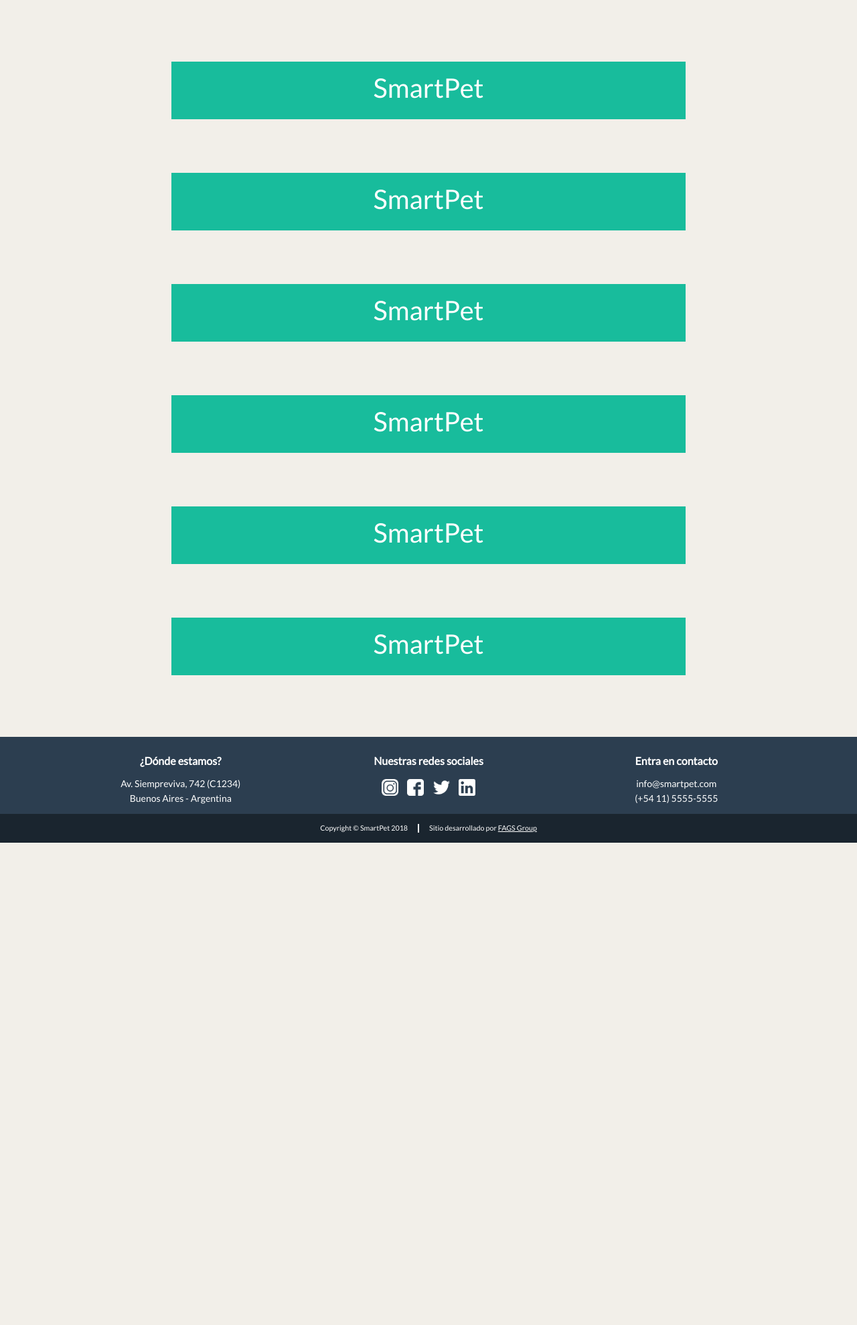
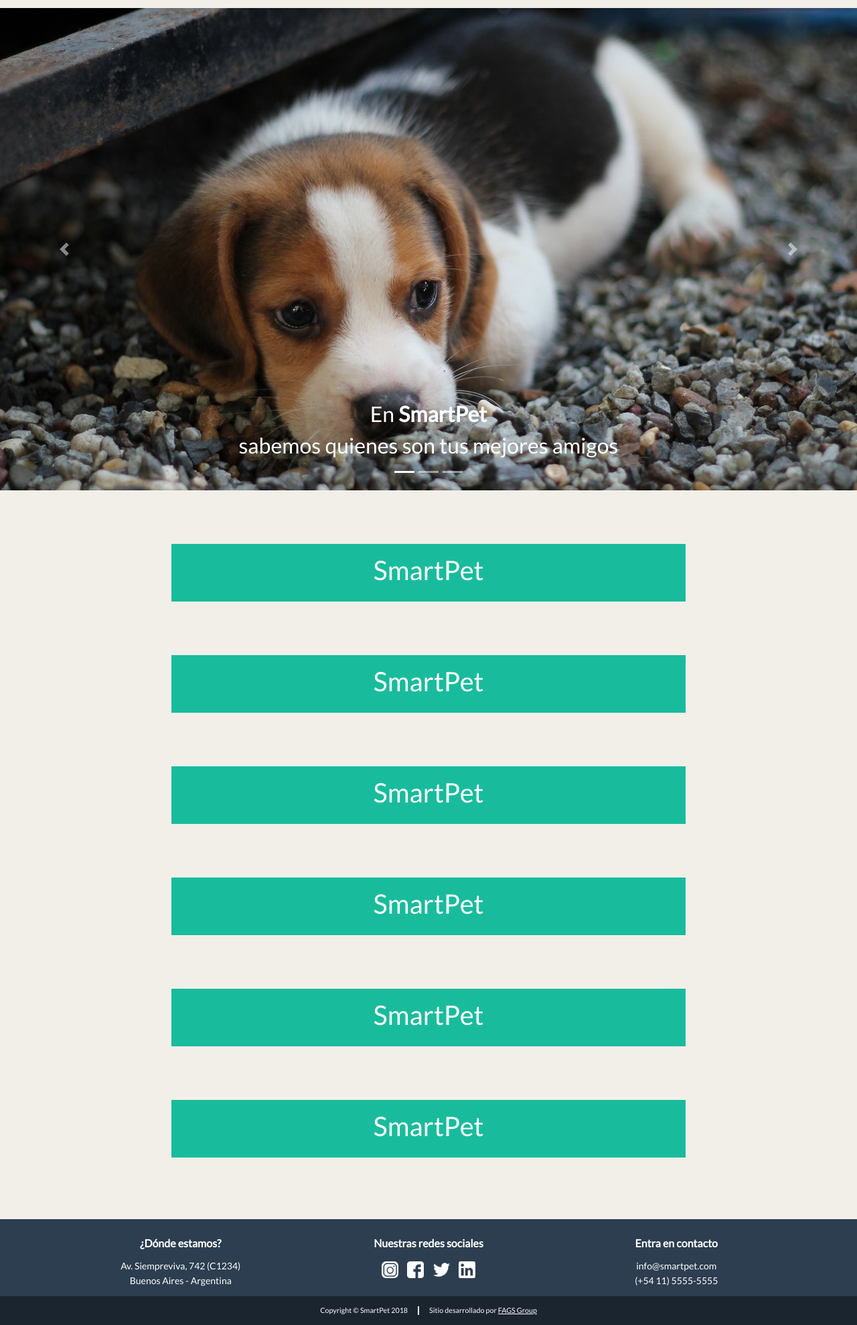
Before and after one commit to esmowin/dh-trabajo-integrador, a PHP site: page /home.php in a window 1280 px wide. Shown: the part 110-2088 px from the top of the page at 67% size. Before the commit the page ends 1368 px from the top, so only its background shows below. Run offline with PHP 8.4, Linux system fonts and the light colour scheme; some libraries are stand-ins or nearby versions.

Commit message:
Se agrego carousel con imagenes, se modifico nombre categorias header

```diff
--- a/header.php
+++ b/header.php
@@ -73,11 +73,11 @@
           <span>Todas las categorías</span>
         </li>
         <ul class="menu-categorias-mobile hidden">
-          <li><a href="#">Categoría 1</a></li>
-          <li><a href="#">Categoría 2</a></li>
-          <li><a href="#">Categoría 3</a></li>
-          <li><a href="#">Categoría 4</a></li>
-          <li><a href="#">Categoría 5</a></li>
+          <li><a href="#">Perro</a></li>
+          <li><a href="#">Gato</a></li>
+          <li><a href="#">Peces</a></li>
+          <li><a href="#">Otros Animales</a></li>
+          <li><a href="#">Alimento para Mascotas</a></li>
         </ul>
 
       </div>
@@ -113,11 +113,11 @@
         <img class="cruz-cat hidden" src="images/cruz-blanca.png" alt="">
       </li>
       <ul class="menu-categorias hidden">
-        <li><a href="#">Categoría 1</a></li>
-        <li><a href="#">Categoría 2</a></li>
-        <li><a href="#">Categoría 3</a></li>
-        <li><a href="#">Categoría 4</a></li>
-        <li><a href="#">Categoría 5</a></li>
+        <li><a href="#">Perro</a></li>
+        <li><a href="#">Gato</a></li>
+        <li><a href="#">Peces</a></li>
+        <li><a href="#">Otros Animales</a></li>
+        <li><a href="#">Alimento para Mascotas</a></li>
       </ul>
     </ul>
 
--- a/home.php
+++ b/home.php
@@ -24,6 +24,48 @@
     <div class="container-principal">
 
       <div class="container-secundario">
+        <!-- Bootstrap Carousel STARTS -->
+        <div id="carouselExampleIndicators" class="carousel slide" data-ride="carousel">
+          <ol class="carousel-indicators">
+            <li data-target="#carouselExampleIndicators" data-slide-to="0" class="active"></li>
+            <li data-target="#carouselExampleIndicators" data-slide-to="1"></li>
+            <li data-target="#carouselExampleIndicators" data-slide-to="2"></li>
+          </ol>
+          <div class="carousel-inner">
+            <div class="carousel-item active">
+              <img class="d-block w-100" src="images/perro.jpeg" alt="First slide">
+              <div class="carousel-caption d-none d-md-block">
+                  <h2>En <strong>SmartPet</strong></h2>
+                  <h2>sabemos quienes son tus mejores amigos</h2>
+              </div>
+            </div>
+            <div class="carousel-item">
+              <img class="d-block w-100" src="images/gato.jpeg" alt="Second slide">
+              <div class="carousel-caption d-none d-md-block">
+                  <h2>Es por esto que los queremos</h2>
+                  <h2><strong>cuidar</strong> como si fueran nuestros hijos</h2>
+              </div>
+            </div>
+            <div class="carousel-item">
+              <img class="d-block w-100" src="images/hamster.jpg" alt="Third slide">
+              <div class="carousel-caption d-none d-md-block">
+                  <h2>Brindandoles la <strong>mejor</strong></h2>
+                  <h2>atención y productos del mercado</h2>
+              </div>
+            </div>
+          </div>
+          <a class="carousel-control-prev" href="#carouselExampleIndicators" role="button" data-slide="prev">
+            <span class="carousel-control-prev-icon" aria-hidden="true"></span>
+            <!--<span class="sr-only">Previous</span>-->
+          </a>
+          <a class="carousel-control-next" href="#carouselExampleIndicators" role="button" data-slide="next">
+            <span class="carousel-control-next-icon" aria-hidden="true"></span>
+            <!--<span class="sr-only">Next</span>-->
+          </a>
+        </div>
+        <!-- Bootstrap Carousel ENDS -->
+
+
 
         <section class="title">
           <h1>SmartPet</h1>
@@ -56,6 +98,8 @@
     </div>
 
     <script src="js/header.js"></script>
+    <script src="https://code.jquery.com/jquery-3.1.1.slim.min.js" integrity="sha384-A7FZj7v+d/sdmMqp/nOQwliLvUsJfDHW+k9Omg/a/EheAdgtzNs3hpfag6Ed950n" crossorigin="anonymous"></script>
+    <script src="https://maxcdn.bootstrapcdn.com/bootstrap/4.0.0-alpha.6/js/bootstrap.min.js" integrity="sha384-vBWWzlZJ8ea9aCX4pEW3rVHjgjt7zpkNpZk+02D9phzyeVkE+jo0ieGizqPLForn" crossorigin="anonymous"></script>
 
   </body>
 </html>
```
Also changed, not shown: images/gato.jpeg (added), images/hamster.jpg (added), images/perro.jpeg (added).
